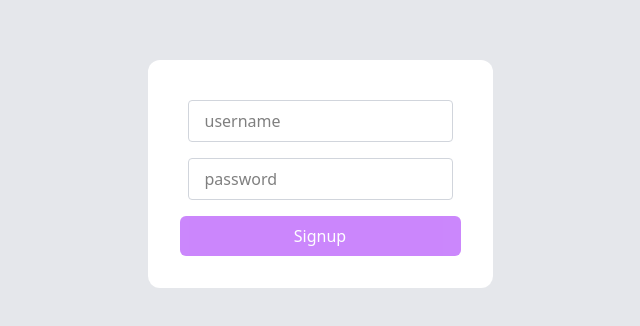
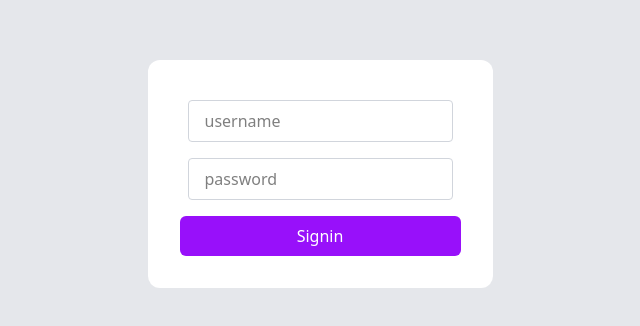
Before and after one commit to Aishwarya7902/CerebriX, a React (Vite) app in the folder frontend/: page / in a window 1280 px wide. Shown: the part 226-552 px from the top of the page, without its empty margins (320-960 px from the left). Built offline with nearby package versions, Linux system fonts and the light colour scheme.

Commit message:
Signin page done

```diff
--- a/frontend/src/App.tsx
+++ b/frontend/src/App.tsx
@@ -1,6 +1,7 @@
 
 
 import { Dashboard } from "./pages/dashboard"
+import { Signin } from "./pages/Signin"
 import { Signup } from "./pages/Signup"
 
 
@@ -12,7 +13,7 @@
   return <div >
 
 
-        <Signup/>
+        <Signin/>
   </div>
 }
 
--- a/frontend/src/pages/Signin.tsx
+++ b/frontend/src/pages/Signin.tsx
@@ -1,5 +1,15 @@
-export function Signin(){
-    return <div>
+import { Button } from "../components/Button";
+import { Input } from "../components/Input";
 
+export function Signin() {
+    return <div className="h-screen w-screen flex justify-center items-center bg-gray-200">
+        <div className="bg-white rounded-xl  min-w-48 p-8">
+            <Input placeholder="username" />
+            <Input placeholder="password" />
+
+            <div className="flex justify-center pt-2">
+                <Button loading={false}  variant="primary" text="Signin" fullWidth={true}/>
+            </div>
+        </div>
     </div>
 }
```
